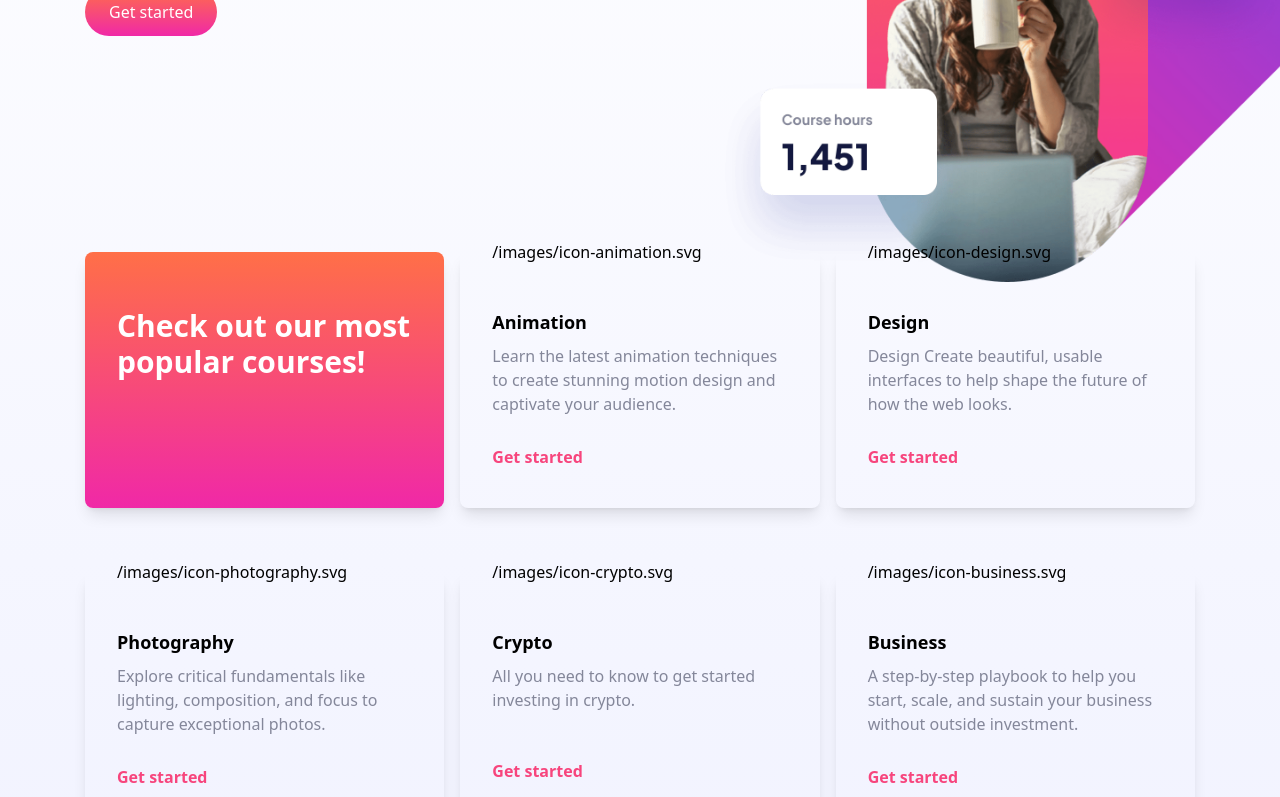
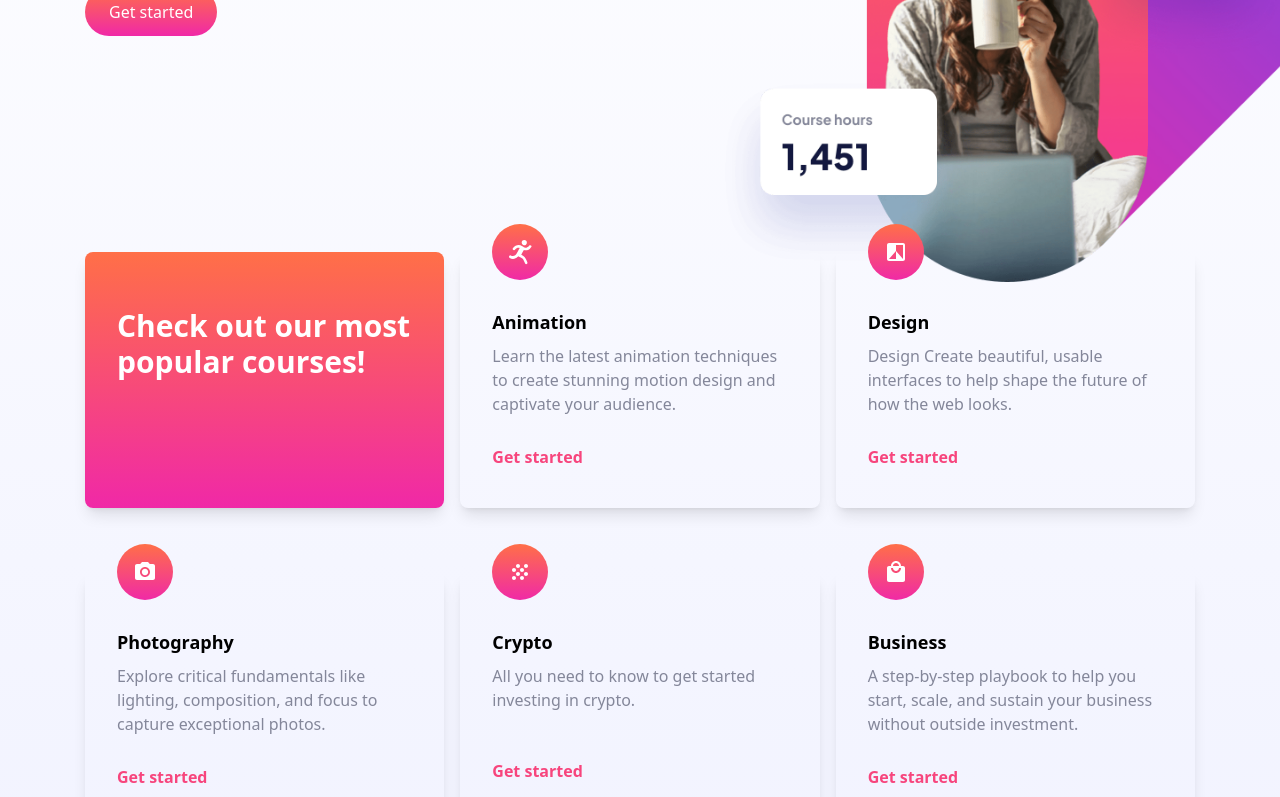
Before and after one commit to dominikrubroeder/skilled-elearning-landing-page, a Next.js app: page / in a window 1280 px wide. Shown: the part 396-1193 px from the top of the page. Built offline with nearby package versions, Linux system fonts and the light colour scheme.

Commit message:
Add icons as JSX.Element

```diff
--- a/data/data.ts
+++ /dev/null
@@ -1,39 +0,0 @@
-export interface ICourse {
-  icon: string;
-  title: string;
-  text: string;
-  primaryActionText?: string;
-}
-
-export const coursesData: ICourse[] = [
-  {
-    icon: '/images/icon-animation.svg',
-    title: 'Animation',
-    text: 'Learn the latest animation techniques to create stunning motion design and captivate your audience.',
-    primaryActionText: 'Get started',
-  },
-  {
-    icon: '/images/icon-design.svg',
-    title: 'Design',
-    text: 'Design Create beautiful, usable interfaces to help shape the future of how the web looks.',
-    primaryActionText: 'Get started',
-  },
-  {
-    icon: '/images/icon-photography.svg',
-    title: 'Photography',
-    text: 'Explore critical fundamentals like lighting, composition, and focus to capture exceptional photos.',
-    primaryActionText: 'Get started',
-  },
-  {
-    icon: '/images/icon-crypto.svg',
-    title: 'Crypto',
-    text: 'All you need to know to get started investing in crypto.',
-    primaryActionText: 'Get started',
-  },
-  {
-    icon: '/images/icon-business.svg',
-    title: 'Business',
-    text: 'A step-by-step playbook to help you start, scale, and sustain your business without outside investment.',
-    primaryActionText: 'Get started',
-  },
-];
--- /dev/null
+++ b/data/data.tsx
@@ -0,0 +1,44 @@
+import AnimationIcon from "../components/svg/AnimationIcon";
+import DesignIcon from "../components/svg/DesignIcon";
+import PhotographyIcon from "../components/svg/PhotographyIcon";
+import CryptoIcon from "../components/svg/CryptoIcon";
+import BusinessIcon from "../components/svg/BusinessIcon";
+
+export interface ICourse {
+  icon: JSX.Element;
+  title: string;
+  text: string;
+  primaryActionText?: string;
+}
+export const coursesData: ICourse[] = [
+  {
+    icon: <AnimationIcon />,
+    title: "Animation",
+    text: "Learn the latest animation techniques to create stunning motion design and captivate your audience.",
+    primaryActionText: "Get started",
+  },
+  {
+    icon: <DesignIcon />,
+    title: "Design",
+    text: "Design Create beautiful, usable interfaces to help shape the future of how the web looks.",
+    primaryActionText: "Get started",
+  },
+  {
+    icon: <PhotographyIcon />,
+    title: "Photography",
+    text: "Explore critical fundamentals like lighting, composition, and focus to capture exceptional photos.",
+    primaryActionText: "Get started",
+  },
+  {
+    icon: <CryptoIcon />,
+    title: "Crypto",
+    text: "All you need to know to get started investing in crypto.",
+    primaryActionText: "Get started",
+  },
+  {
+    icon: <BusinessIcon />,
+    title: "Business",
+    text: "A step-by-step playbook to help you start, scale, and sustain your business without outside investment.",
+    primaryActionText: "Get started",
+  },
+];
```
